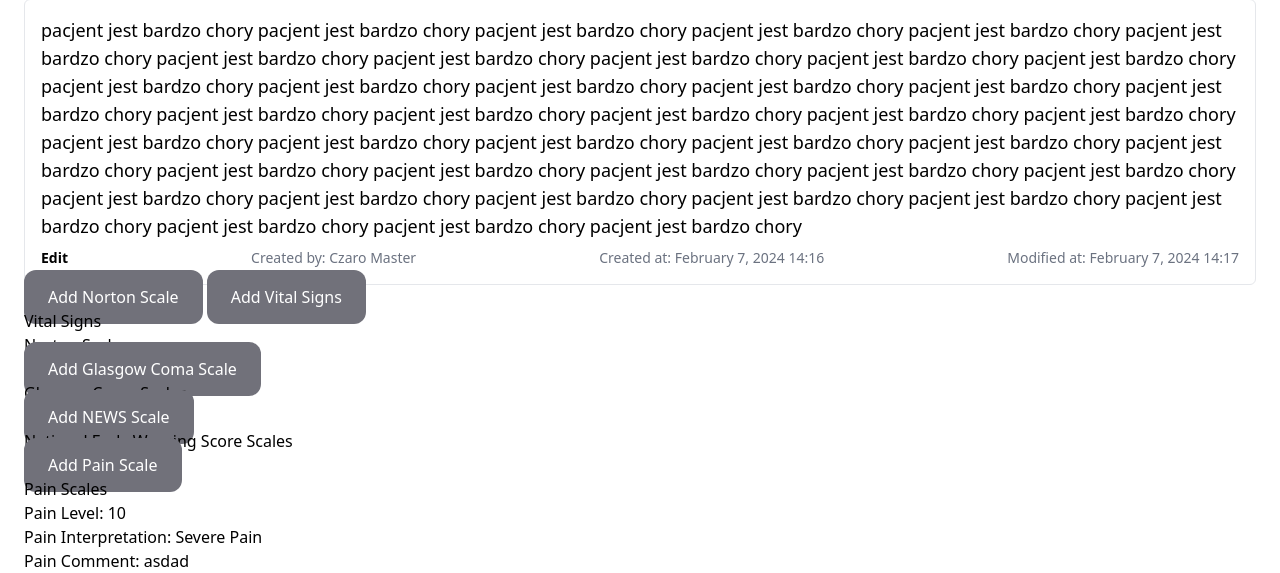
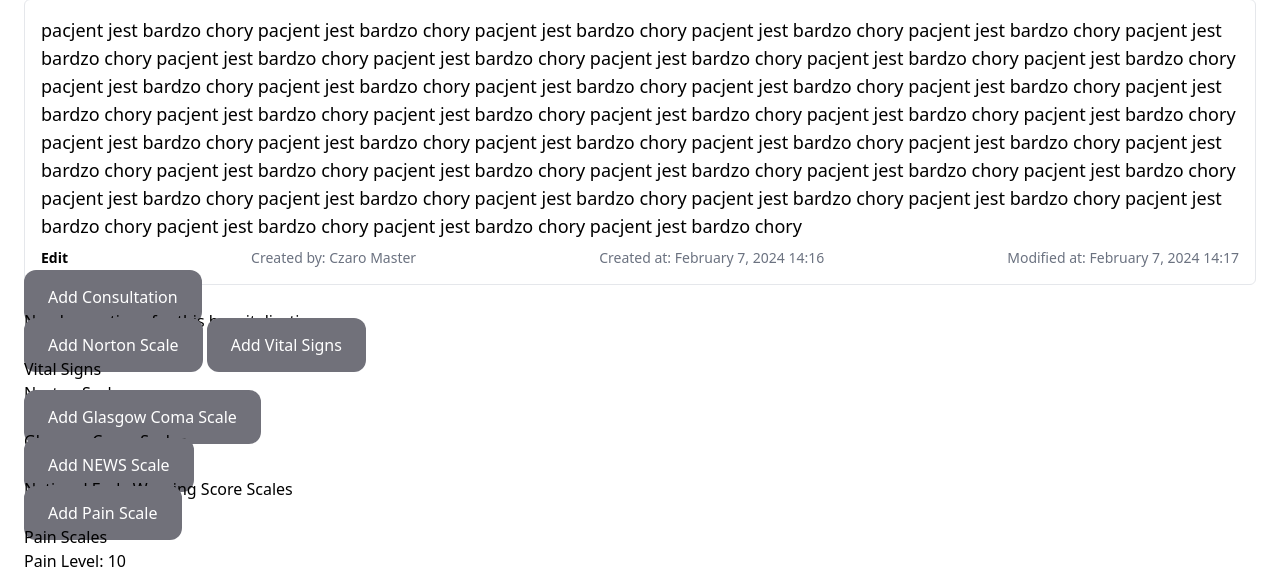
Before and after one commit to MrCzaro/Czaro_CRM, a Django app: page /department/639650cd-fb10-4b58-b911-fa2c75029d8b/hospitalization/ in a window 1280 px wide. Shown: the part 291-864 px from the top of the page. Run offline with Django 5.2, Linux system fonts and the light colour scheme; a user stored in the database is signed in; data comes from the database, SQL or seed files in the repository; both versions use the stored data as it was after the commit; some libraries are stand-ins or nearby versions.

Commit message:
Update 11/2/24

```diff
--- a/department/models.py
+++ b/department/models.py
@@ -33,6 +33,20 @@
     class Meta:
         ordering = ("-admitted_on",)
 
+class Consultation(models.Model):
+    id = models.UUIDField(primary_key=True, default=uuid.uuid4, editable=False)
+    hospitalization = models.ForeignKey(Hospitalization, on_delete=models.CASCADE)
+    consultation_name = models.CharField(max_length=255)
+    consultation = models.TextField()
+    created_by = models.ForeignKey(User, on_delete=models.CASCADE)
+    created_at = models.DateTimeField(auto_now_add=True)
+    modified_at = models.DateTimeField(auto_now=True, null=True)
+
+    def __str__(self):
+        return f"{self.created_by} - {self.created_at}"
+
+    class Meta:
+        ordering = ("-created_at",)
 
 class Observation(models.Model):
     id = models.UUIDField(primary_key=True, default=uuid.uuid4, editable=False)
--- a/department/urls.py
+++ b/department/urls.py
@@ -11,6 +11,8 @@
     path("<uuid:hospitalization_id>/hospitalization/", views.hospitalization_detail, name="hospitalization"),
     path("<uuid:patient_id>/<uuid:hospitalization_id>/transfer/", views.transfer_patient, name="transfer"),
     path("<uuid:hospitalization_id>/discharge/", views.discharge_patient, name="discharge"),
+    path("<uuid:patient_id>/<uuid:hospitalization_id>/patient-consultation-add/", views.create_patient_consultation, name="consultation_create"),
+    path("<uuid:patient_id>/<uuid:hospitalization_id>/patient-consultation-edit/<uuid:consultation_id>/",views.update_patient_consultation, name="consultation_update"),
     path("<uuid:patient_id>/<uuid:hospitalization_id>/patient-observation-add/", views.create_patient_observation, name="observation_create"),
     path("<uuid:patient_id>/<uuid:hospitalization_id>/patient-observation-edit/<uuid:observation_id>/", views.update_patient_observation, name="observation_update"),
     path("<uuid:patient_id>/<uuid:hospitalization_id>/vital-signs-add/", views.create_vital_signs, name="vitals_create"),
--- a/department/views.py
+++ b/department/views.py
@@ -4,14 +4,15 @@
 from datetime import datetime
 
 from django.utils import timezone
-from .models import Department, Hospitalization, Observation, VitalSigns
-from .forms import DepartmentForm, ObservationForm, HospitalizationForm, TransferPatientForm, DischargeForm, VitalSignsForm
+from .models import Department, Hospitalization, Observation, VitalSigns, Consultation
+from .forms import DepartmentForm, ObservationForm, HospitalizationForm, TransferPatientForm, DischargeForm, VitalSignsForm, ConsultationForm
 from patient.models import Patient
 from scales.models import NortonScale, GlasgowComaScale, NewsScale, PainScale
 
 @login_required(login_url="/login/")
 def hospitalization_detail(request, hospitalization_id):
     hospitalization = get_object_or_404(Hospitalization, id=hospitalization_id)
+    consultations = Consultation.objects.filter(hospitalization=hospitalization)
     observations = Observation.objects.filter(hospitalization=hospitalization)
     norton_scales = NortonScale.objects.filter(hospitalization=hospitalization)
     glasgow_scales = GlasgowComaScale.objects.filter(hospitalization=hospitalization)
@@ -19,6 +20,7 @@
     pain_scales = PainScale.objects.filter(hospitalization=hospitalization)
     vitals = VitalSigns.objects.filter(hospitalization=hospitalization)
     context = {
+        "consultations" : consultations,
         "glasgow_scales" : glasgow_scales,
         "hospitalization" : hospitalization,
         "observations" : observations,
@@ -161,7 +163,61 @@
     return render(request, 'department_list.html', context)
 
 
+@login_required(login_url = "/login/")
+def create_patient_consultation(request, patient_id, hospitalization_id):
+    # Check if the user has the allowed profession
+    if request.user.profession in ["secretaries", "nurses"]:
+        # Redirect or show an error message
+        return redirect("access_denied")
 
+    patient = get_object_or_404(Patient, id=patient_id)
+    hospitalization= get_object_or_404(Hospitalization, id=hospitalization_id, patient=patient)
+
+    if request.method == "POST":
+        form = ConsultationForm(request.POST)
+        if form.is_valid():
+            consultation = form.save(commit=False)
+            consultation.created_by = request.user
+            consultation.hospitalization = hospitalization
+            consultation.save()
+            return redirect("department:hospitalization", hospitalization_id)
+    else:
+        form = ConsultationForm()
+
+    context = {
+        "form": form,
+        "title" : "Add Patient Consultation",
+        "hospitalization_id": hospitalization_id,
+    }
+
+    return render(request, "patient_consultation_form.html", context)
+
+@login_required(login_url = "/login/")
+def update_patient_consultation(request, patient_id, hospitalization_id, consultation_id):
+    # Check if the user has the allowed profession
+    if request.user.profession in ["secretaries", "nurses"]:
+        # Redirect or show an error message
+        return redirect("access_denied")
+
+    patient = get_object_or_404(Patient, id = patient_id)
+    hospitalization = get_object_or_404(Hospitalization, id=hospitalization_id, patient=patient)
+    consultation = get_object_or_404(Consultation, id=consultation_id, hospitalization=hospitalization)
+
+    if request.method == "POST":
+        form = ConsultationForm(request.POST, instance=consultation)
+        if form.is_valid():
+            form.save()
+            return redirect("department:hospitalization", hospitalization_id)
+    else:
+        form = ConsultationForm(instance=consultation)
+
+    context = {
+        "form" : form,
+        "title" : "Edit Patient Consultation",
+        "hospitalization_id" : hospitalization_id,
+    }
+
+    return render(request, "patient_consultation_form.html", context)
 
 @login_required(login_url = "/login/")
 def create_patient_observation(request, patient_id, hospitalization_id):
--- a/templates/hospitalization_detail.html
+++ b/templates/hospitalization_detail.html
@@ -35,10 +35,37 @@
                 <p class="text-lg">{{ observation.observation }}</p>
                 <div class="flex justify-between text-sm text-gray-500 mt-2">
                     {% if observation.created_by == user %}
-                    <a href="{% url 'department:observation_update' hospitalization.patient.id hospitalization.id observation.id %}" class="font-bold text-black">Edit</a>                    {% endif %}
-                    <p>Created by: {{ observation.created_by.first_name }} {{ observation.created_by.last_name }}</p>
-                    <p>Created at: {{ observation.created_at|date:"F j, Y H:i" }}</p>
-                    <p>Modified at: {{ observation.modified_at|date:"F j, Y H:i" }}</p>
+                      <a href="{% url 'department:observation_update' hospitalization.patient.id hospitalization.id observation.id %}" class="font-bold text-black">Edit</a>
+                      {% endif %}
+                      <p>Created by: {{ observation.created_by.first_name }} {{ observation.created_by.last_name }}</p>
+                      <p>Created at: {{ observation.created_at|date:"F j, Y H:i" }}</p>
+                      <p>Modified at: {{ observation.modified_at|date:"F j, Y H:i" }}</p>
+
+                </div>
+            </div>
+            {% endfor %}
+
+        </ul>
+        {% else %}
+        <p>No observations for this hospitalization.</p>
+        {% endif %}
+
+        <a href="{% url 'department:consultation_create'  hospitalization.patient.id hospitalization.id%}" class="py-4 px-6 bg-zinc-500 rounded-xl text-white">Add Consultation</a>
+        {% if consultations %}
+        <h2>Patient consultations:</h2>
+        <ul>
+            {% for consultation in consultations %}
+            <div class="border p-4 rounded-md">
+                <p class="text-xl">{{ consultation.consulation_name }}</p>
+                <p class="text-lg">{{ consultation.consultation }}</p>
+                <div class="flex justify-between text-sm text-gray-500 mt-2">
+                    {% if consultation.created_by == user %}
+                      <a href="{% url 'department:consultation_update' hospitalization.patient.id hospitalization.id consultation.id %}" class="font-bold text-black">Edit</a>
+                    {% endif %}
+                      <p>Created by: {{ consultation.created_by.first_name }} {{ consultation.created_by.last_name }}</p>
+                      <p>Created at: {{ consultation.created_at|date:"F j, Y H:i" }}</p>
+                      <p>Modified at: {{ consultation.modified_at|date:"F j, Y H:i" }}</p>
+
                 </div>
             </div>
             {% endfor %}
```
Also changed, not shown: department/forms.py (+12 -2 lines), templates/patient_consultation_form.html (added, +26 -0 lines), db.sqlite3, department/migrations/0005_consultation.py (added).
